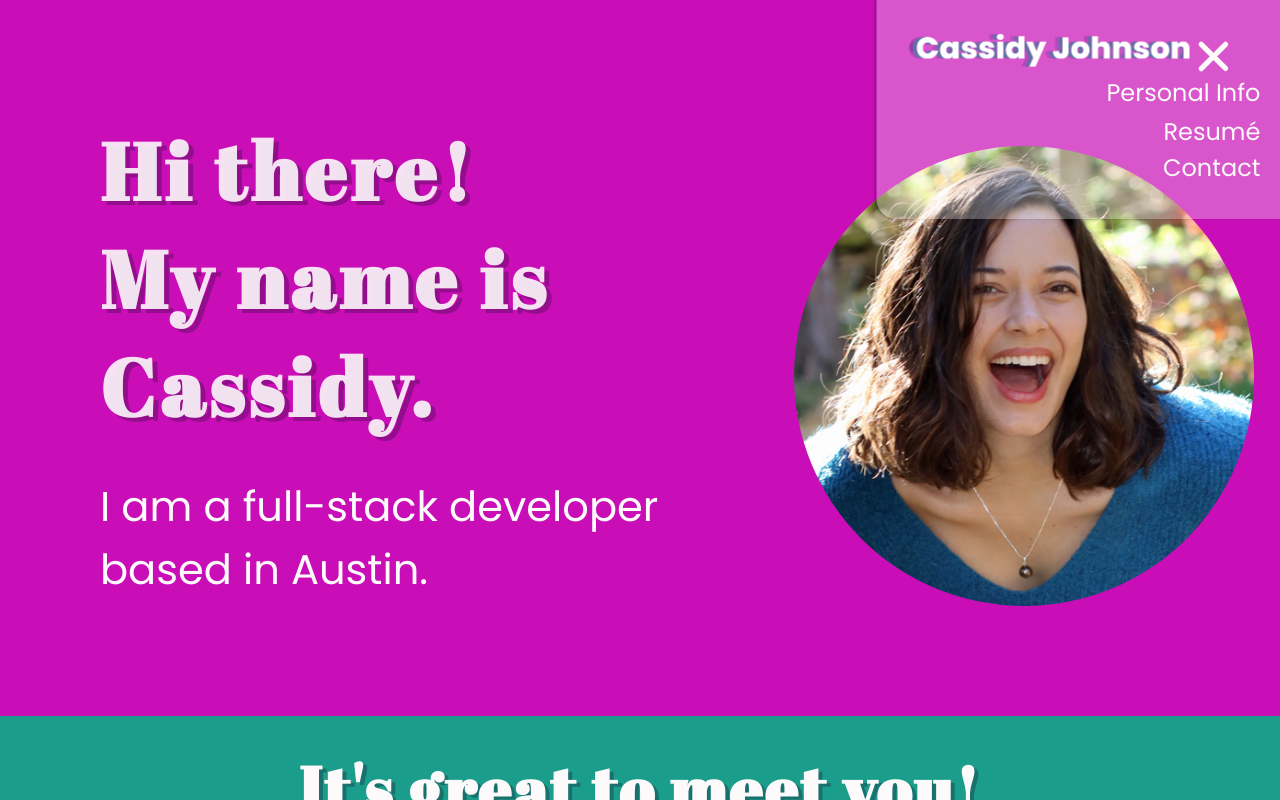
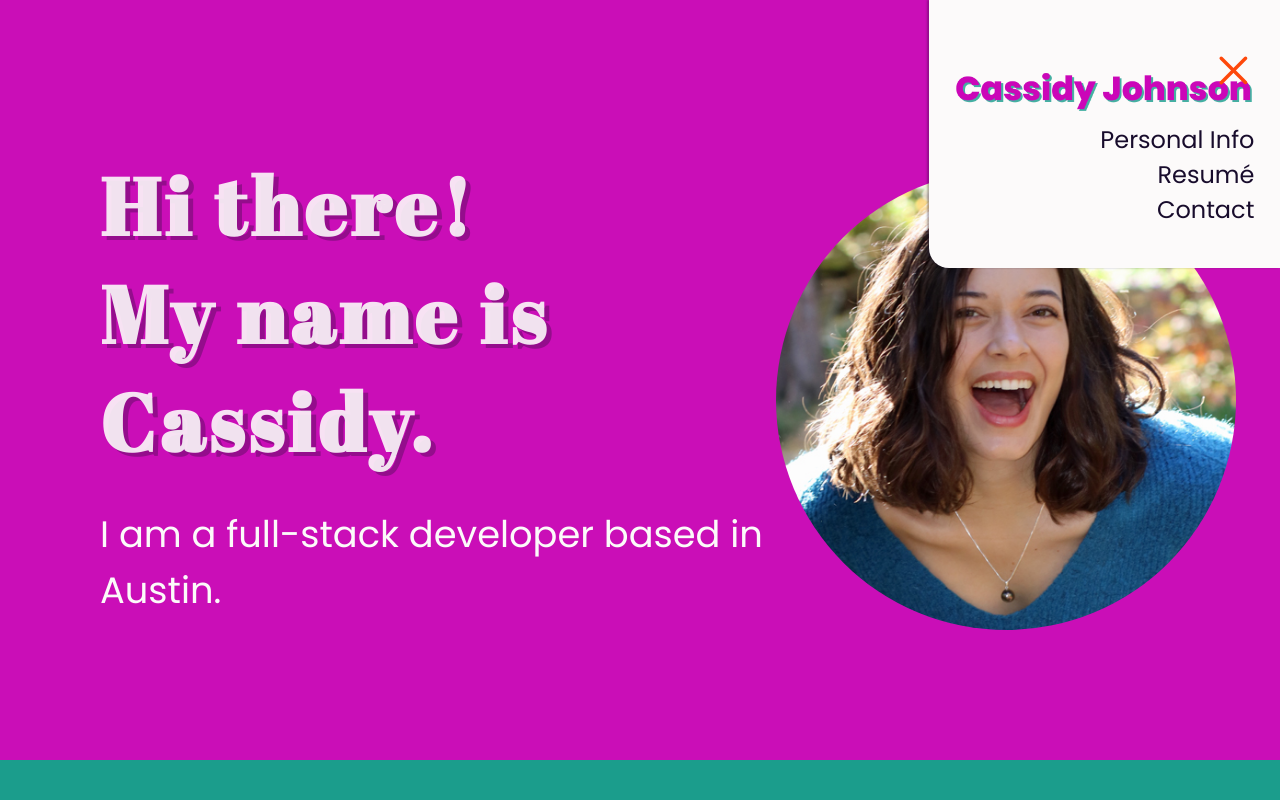
Before and after one commit to cassidyrose56/CassidyIsCoding, a React app: page / in a window 1280 px wide. Both pictures are taken after a click on the button 1215 px from the left and 54 px from the top of the page. Shown: the top 800 px of the page. Built offline with nearby package versions, Linux system fonts and the light colour scheme; some icons are missing.

Commit message:
navmenu styled, need to add media queries

```diff
--- a/client/src/components/Navbar.js
+++ b/client/src/components/Navbar.js
@@ -10,14 +10,7 @@ const Navbar = () => {
 
     return (
         <div id='navbar'>
-            <nav id='nav'>
-                    {/* <img
-                        src={name}
-                        alt='Cassidy Johnson'
-                        id='nav-logo'>
-                    </img> */}
-                    <HamburgerMenu />
-                </nav>
+            <HamburgerMenu />
         </div>
     )
 }
--- a/client/src/components/navbarComponents/HamburgerMenu.js
+++ b/client/src/components/navbarComponents/HamburgerMenu.js
@@ -4,14 +4,24 @@ import MenuToggle from './MenuToggle';
 import MenuContent from './MenuContent';
 import '../../styles/navbar.scss';
 
-const menuVariants = {
-    open: {
-        transform: "translateX(3%)",
-    },
+const sidebar = {
+    open: (height = 1000) => ({
+      clipPath: `circle(${height * 2 + 200}px at 87% 50px)`,
+      transition: {
+        type: "spring",
+        stiffness: 20,
+        restDelta: 2
+      }
+    }),
     closed: {
-        transform: "translateX(100%)",
-    },
-};
+      clipPath: "circle(0px at 87% 50px)",
+      transition: {
+        type: "spring",
+        stiffness: 400,
+        damping: 40
+      }
+    }
+  };
 
 const menuTransition = {
     type: "spring",
@@ -46,9 +56,10 @@ const HamburgerMenu = () => {
             <motion.nav id='menu-container'
                 initial={false}
                 animate={isOpen ? "open" : "closed"}
-                variants={menuVariants}
+                variants={sidebar}
                 transition={menuTransition}
             >
+
                 <MenuContent isOpen={isOpen} />
             </motion.nav>
         </div>
--- a/client/src/components/navbarComponents/MenuContent.js
+++ b/client/src/components/navbarComponents/MenuContent.js
@@ -10,15 +10,24 @@ const variants = {
       y: 0,
       opacity: 1,
       transition: {
-        y: { stiffness: 1000, velocity: -100 }
+        y: { stiffness: 1000, velocity: 100 }
       }
     },
     closed: {
-      y: 50,
+      y: -50,
       opacity: 0,
       transition: {
-        y: { stiffness: 1000 }
+        y: { stiffness: 1000, velocity: -100 }
       }
+    }
+  };
+
+  const menuVariants = {
+    open: {
+      transition: { staggerChildren: 0.07, delayChildren: 0.2 }
+    },
+    closed: {
+      transition: { staggerChildren: 0.05, staggerDirection: -1 }
     }
   };
 
@@ -27,15 +36,15 @@ const MenuContent = ({ isOpen }) => {
 
     return (
         <nav id='nav-menu-layout' aria-label='tabpanel'>
-            <ul id='nav-list' aria-label='navigation tablist'>
+            <motion.ul id='nav-list' aria-label='navigation tablist' variants={menuVariants}>
             <motion.li
                     initial={false}
-                    animate={isOpen ? "show" : "hide"}
                     variants={variants}
                     whileHover={{ scale: 1.1 }}
                     whileTap={{ scale: 0.95 }}
                     className="nav-link"
                     aria-label='link'
+
                 >
                     <Link
                         tabIndex={0}
@@ -49,12 +58,11 @@ const MenuContent = ({ isOpen }) => {
                         smooth={true}
                         duration={500}
                     >
-                        <img id='menu-name' src={name}></img>
+                        <img id='menu-name' style={{textAlign: 'center'}} src={name}></img>
                     </Link>
                 </motion.li>
                 <motion.li
                     initial={false}
-                    animate={isOpen ? "show" : "hide"}
                     variants={variants}
                     whileHover={{ scale: 1.1 }}
                     whileTap={{ scale: 0.95 }}
@@ -77,7 +85,6 @@ const MenuContent = ({ isOpen }) => {
                 </motion.li>
                 <motion.li
                     initial={false}
-                    animate={isOpen ? "show" : "hide"}
                     variants={variants}
                     whileHover={{ scale: 1.1 }}
                     whileTap={{ scale: 0.95 }}
@@ -98,7 +105,6 @@ const MenuContent = ({ isOpen }) => {
                 </motion.li>
                 <motion.li
                     initial={false}
-                    animate={isOpen ? "show" : "hide"}
                     variants={variants}
                     whileHover={{ scale: 1.1 }}
                     whileTap={{ scale: 0.95 }}
@@ -117,7 +123,7 @@ const MenuContent = ({ isOpen }) => {
                         Contact
                     </Link>
                 </motion.li>
-            </ul>
+            </motion.ul>
         </nav>
     )
 };
--- a/client/src/components/navbarComponents/MenuToggle.js
+++ b/client/src/components/navbarComponents/MenuToggle.js
@@ -6,7 +6,7 @@ const Path = (props) => (
     <motion.path
         fill="transparent"
         strokeLinecap="round"
-        strokeWidth="3"
+        strokeWidth="2"
         {...props}
     />
 );
@@ -37,7 +37,7 @@ const MenuToggle = ({ isOpen, toggle }) => {
                     initial={false}
                     variants={{
                         closed: { d: "M 2 2.5 L 20 2.5", stroke: "#FCFAFA" },
-                        open: { d: "M 3 16.5 L 17 2.5", stroke: "#FCFAFA" },
+                        open: { d: "M 3 16.5 L 17 2.5", stroke: "#FE480B" },
                     }}
                     transition={transition}
                 />
@@ -57,7 +57,7 @@ const MenuToggle = ({ isOpen, toggle }) => {
                     initial={false}
                     variants={{
                         closed: { d: "M 2 16.346 L 20 16.346", stroke: "#FCFAFA" },
-                        open: { d: "M 3 2.5 L 17 16.346", stroke: "#FCFAFA" },
+                        open: { d: "M 3 2.5 L 17 16.346", stroke: "#FE480B" },
                     }}
                     transition={transition}
 
--- a/client/src/styles/home.scss
+++ b/client/src/styles/home.scss
@@ -1,7 +1,7 @@
 @import './variables.scss';
 
 #home-body {
-    height: 85vh;
+    height: 90vh;
     background-color: $pink;
     display: flex;
     align-items: center;
@@ -144,11 +144,12 @@
         width: 90%;
         border-radius: 50%;
         margin: 0;
+        margin-right: 7%;
     }
 
     #describe {
         font-family: $body-text;
-        font-size: 2.6rem;
+        font-size: 2.3rem;
         font-weight: 400;
         width: 100%;
     }
--- a/client/src/styles/navbar.scss
+++ b/client/src/styles/navbar.scss
@@ -1,30 +1,13 @@
 @import './variables.scss';
-
-#nav {
-    height: 2vh;
-    display: flex;
-    align-items: center;
-    justify-content: flex-end;
-    margin-right: 3%;
-}
 
 #navbar {
     position: sticky;
     top: 0px;
-    height: fit-content;
     z-index: 1;
-}
-
-#navbar-text {
-    grid-column: 1 / 2;
-    margin: 0;
-    height: 70%
-}
-
-#nav-logo {
-    height: 35%;
-    margin-right: auto;
-    margin-left: 90px;
+    height: 20px;
+    width: 57px;
+    margin-left: auto;
+    margin-right: 1%;
 }
 
 #mobile-nav {
@@ -35,21 +18,20 @@
     background-color: transparent;
     display: flex;
     align-items: center;
-    justify-content: flex-end;
     padding: 0 1.5em;
 }
 
 #nav-list {
     padding: 0;
-    width: 100%;
+    width: fit-content;
     display: flex;
     flex-direction: column;
-    align-items: flex-end;
     list-style-type: none;
+    text-align: end;
 }
 
 #menu-btn {
-    margin-top: 100%;
+    margin-top: 33px;
     z-index: 99;
     cursor: pointer;
     color: $white;
@@ -57,21 +39,18 @@
     border: none;
 }
 
-#menu-svg {
-    margin-top: 35%;
+#menu-name {
+    width: 300px;
+    text-align: end;
 }
 
-#menu-name {
-    width: 80%;
+.nav-link {
     text-align: end;
 }
 
 .nav-links {
     grid-column: 3 / 4;
-    display: flex;
-    justify-content: space-between;
-    align-items: flex-end;
-    color: $white;
+    color: $black;
     font-family: $body-text;
     font-size: 1.5rem;
     margin-bottom: 2%;
@@ -82,16 +61,29 @@
     display: flex;
 }
 
+#nav-menu-layout {
+    display: flex;
+    flex-direction: column;
+    align-items: flex-end;
+    justify-content: flex-end;
+    width: fit-content;
+}
+
 #menu-container {
     min-width: 0px;
     max-width: 44vh;
     height: fit-content;
-    background-color: rgba($white, 0.3);
+    width: fit-content;
+    background-color: $white;
     box-shadow: -2px 0 2px rgba($black, 0.3);
     border-bottom-left-radius: 20px;
     z-index: 90;
     position: fixed;
     top: 0;
     right: 0;
-    padding: 1em 2em;
+    padding: 4.3% 2% 2% 2%;
 }
+
+@media screen and (max-width: 849px) {
+
+}
```
Also changed, not shown: assets/name.png.
